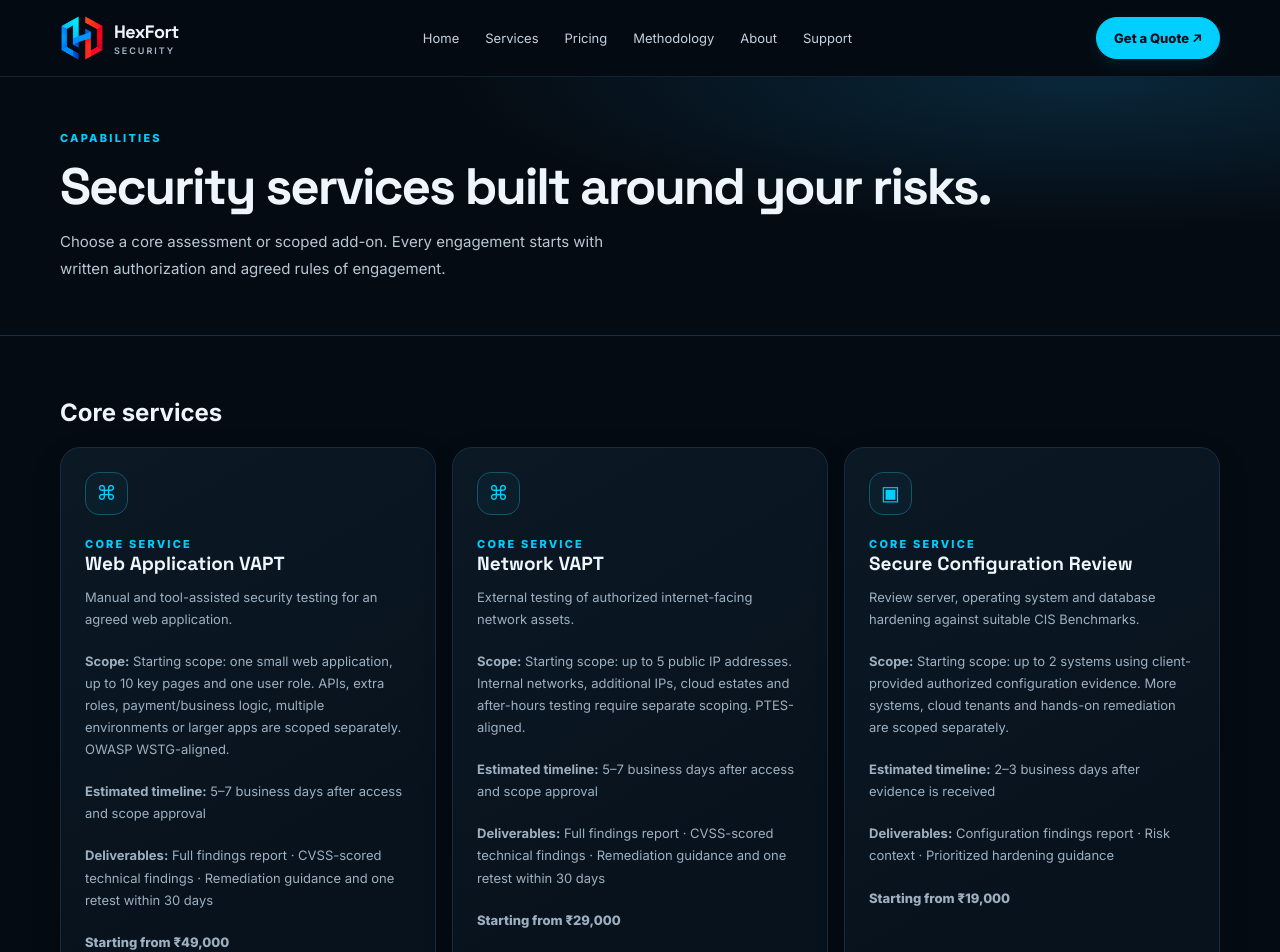
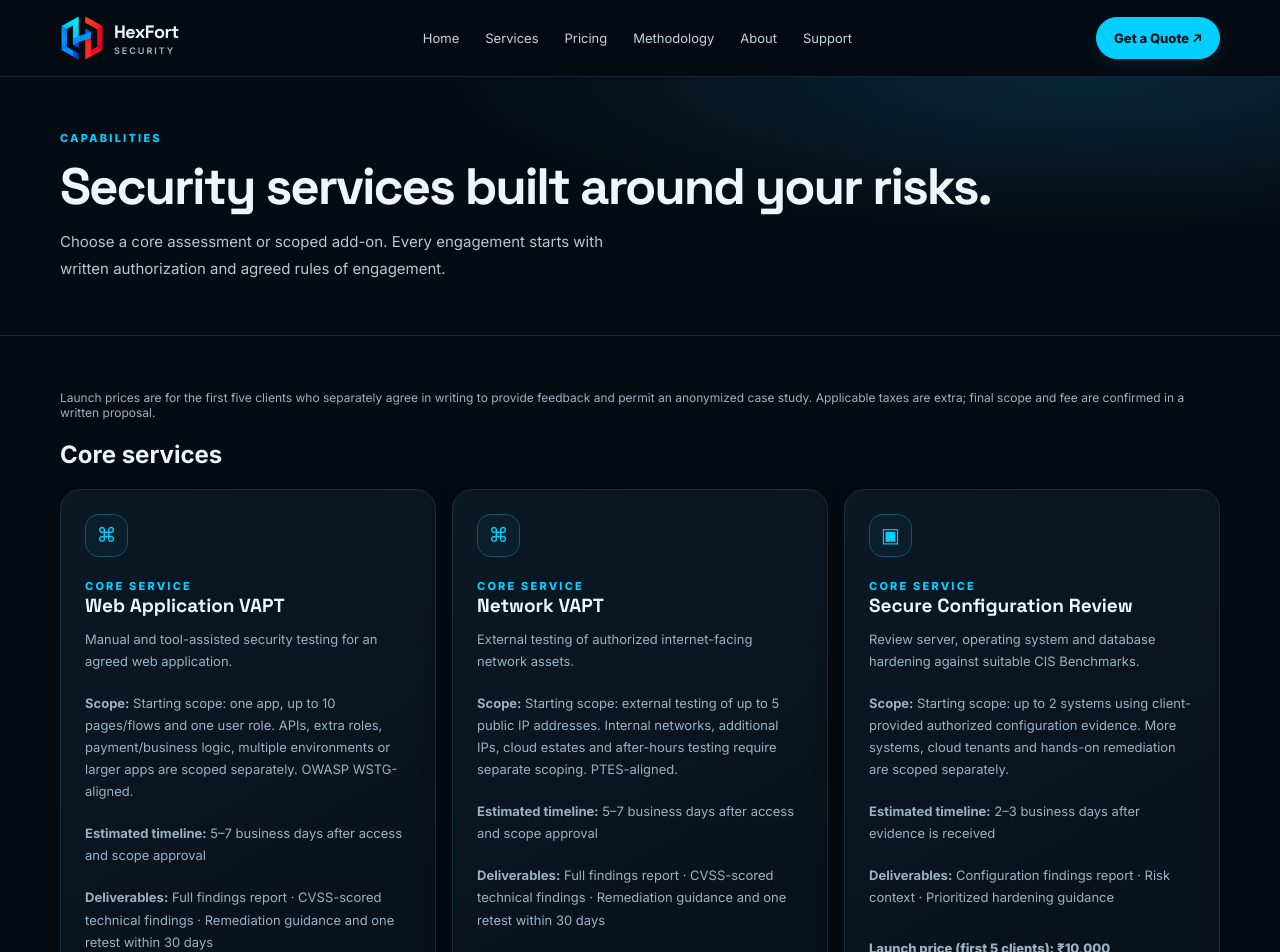
Before and after one commit to Sujal-Kadam99/HexFort-Security, a Next.js app: page /services in a window 1280 px wide. Shown: the top 952 px of the page. Built offline with nearby package versions, Linux system fonts and the light colour scheme.

Commit message:
Align launch pricing with service scopes

```diff
--- a/src/app/services/page.tsx
+++ b/src/app/services/page.tsx
@@ -2,12 +2,7 @@ import Link from "next/link";
 import { PageHero, Shell } from "@/components/Site";
 import { addOnServices, coreServices } from "@/lib/service-catalog";
 
-const startingPrices: Record<string, number> = {
-  "web-application-vapt": 49000,
-  "network-vapt": 29000,
-  "secure-configuration-review": 19000,
-  "phishing-simulation": 19000,
-};
+const money = (value: number) => new Intl.NumberFormat("en-IN", { style: "currency", currency: "INR", maximumFractionDigits: 0 }).format(value);
 
 function ServiceCards({ items }: { items: typeof coreServices }) {
   return <div className="cards" style={{ marginTop: 18 }}>{items.map((service) => <article id={service.slug} className="service-card" key={service.slug}>
@@ -15,9 +10,11 @@ function ServiceCards({ items }: { items: typeof coreServices }) {
     <p>{service.short_description}</p><p><b>Scope:</b> {service.scope}</p>
     {service.timeline && <p><b>Estimated timeline:</b> {service.timeline}</p>}
     <p><b>Deliverables:</b> {service.deliverables.join(" · ")}</p>
-    <p className="price">{startingPrices[service.slug] === undefined ? "Custom quote" : `Starting from ${new Intl.NumberFormat("en-IN", { style: "currency", currency: "INR", maximumFractionDigits: 0 }).format(startingPrices[service.slug])}`}</p>
+    <div style={{ margin: "8px 0 18px" }}>
+      {service.launchPriceInr === undefined ? <p className="price">Custom quote</p> : <><p className="price">Launch price (first 5 clients): {money(service.launchPriceInr)}</p><small className="muted">Regular price: {money(service.standardPriceInr!)}</small></>}
+    </div>
     <div className="card-bottom"><Link href={"/contact?service="+encodeURIComponent(service.name)}>Request a quote →</Link><Link href={"/engagement?service="+encodeURIComponent(service.name)}>Start Engagement ↗</Link></div>
   </article>)}</div>;
 }
 
-export default function Services(){return <Shell><PageHero eyebrow="CAPABILITIES" title="Security services built around your risks." desc="Choose a core assessment or scoped add-on. Every engagement starts with written authorization and agreed rules of engagement."/><div className="content"><div className="container"><h2>Core services</h2><ServiceCards items={coreServices}/><h2 style={{marginTop:52}}>Add-on assessments</h2><p className="muted">Scoped and quoted per engagement after a brief scoping call.</p><ServiceCards items={addOnServices}/></div></div></Shell>}
+export default function Services(){return <Shell><PageHero eyebrow="CAPABILITIES" title="Security services built around your risks." desc="Choose a core assessment or scoped add-on. Every engagement starts with written authorization and agreed rules of engagement."/><div className="content"><div className="container"><p className="form-note">Launch prices are for the first five clients who separately agree in writing to provide feedback and permit an anonymized case study. Applicable taxes are extra; final scope and fee are confirmed in a written proposal.</p><h2>Core services</h2><ServiceCards items={coreServices}/><h2 style={{marginTop:52}}>Add-on assessments</h2><p className="muted">Custom quote based on the agreed scope.</p><ServiceCards items={addOnServices}/></div></div></Shell>}
--- a/src/lib/service-catalog.ts
+++ b/src/lib/service-catalog.ts
@@ -5,15 +5,17 @@ export type CatalogService = {
   icon: string;
   short_description: string;
   scope: string;
+  launchPriceInr?: number;
+  standardPriceInr?: number;
   timeline?: string;
   deliverables: string[];
 };
 
 export const coreServices: CatalogService[] = [
-  { slug: "web-application-vapt", name: "Web Application VAPT", category: "Core service", icon: "⌘", short_description: "Manual and tool-assisted security testing for an agreed web application.", scope: "Starting scope: one small web application, up to 10 key pages and one user role. APIs, extra roles, payment/business logic, multiple environments or larger apps are scoped separately. OWASP WSTG-aligned.", timeline: "5–7 business days after access and scope approval", deliverables: ["Full findings report", "CVSS-scored technical findings", "Remediation guidance and one retest within 30 days"] },
-  { slug: "network-vapt", name: "Network VAPT", category: "Core service", icon: "⌘", short_description: "External testing of authorized internet-facing network assets.", scope: "Starting scope: up to 5 public IP addresses. Internal networks, additional IPs, cloud estates and after-hours testing require separate scoping. PTES-aligned.", timeline: "5–7 business days after access and scope approval", deliverables: ["Full findings report", "CVSS-scored technical findings", "Remediation guidance and one retest within 30 days"] },
-  { slug: "secure-configuration-review", name: "Secure Configuration Review", category: "Core service", icon: "▣", short_description: "Review server, operating system and database hardening against suitable CIS Benchmarks.", scope: "Starting scope: up to 2 systems using client-provided authorized configuration evidence. More systems, cloud tenants and hands-on remediation are scoped separately.", timeline: "2–3 business days after evidence is received", deliverables: ["Configuration findings report", "Risk context", "Prioritized hardening guidance"] },
-  { slug: "phishing-simulation", name: "Phishing Simulation", category: "Core service", icon: "◉", short_description: "A carefully scoped awareness campaign with safeguards and reporting.", scope: "Starting scope: one approved campaign for up to 25 consenting/in-scope recipients. Client approval, audience safeguards and schedule are required; credential collection is excluded.", timeline: "1–2 weeks after written approvals", deliverables: ["Campaign summary", "Awareness reporting", "Practical recommendations"] },
+  { slug: "web-application-vapt", name: "Web Application VAPT", category: "Core service", icon: "⌘", short_description: "Manual and tool-assisted security testing for an agreed web application.", scope: "Starting scope: one app, up to 10 pages/flows and one user role. APIs, extra roles, payment/business logic, multiple environments or larger apps are scoped separately. OWASP WSTG-aligned.", launchPriceInr: 18000, standardPriceInr: 30000, timeline: "5–7 business days after access and scope approval", deliverables: ["Full findings report", "CVSS-scored technical findings", "Remediation guidance and one retest within 30 days"] },
+  { slug: "network-vapt", name: "Network VAPT", category: "Core service", icon: "⌘", short_description: "External testing of authorized internet-facing network assets.", scope: "Starting scope: external testing of up to 5 public IP addresses. Internal networks, additional IPs, cloud estates and after-hours testing require separate scoping. PTES-aligned.", launchPriceInr: 15000, standardPriceInr: 25000, timeline: "5–7 business days after access and scope approval", deliverables: ["Full findings report", "CVSS-scored technical findings", "Remediation guidance and one retest within 30 days"] },
+  { slug: "secure-configuration-review", name: "Secure Configuration Review", category: "Core service", icon: "▣", short_description: "Review server, operating system and database hardening against suitable CIS Benchmarks.", scope: "Starting scope: up to 2 systems using client-provided authorized configuration evidence. More systems, cloud tenants and hands-on remediation are scoped separately.", launchPriceInr: 10000, standardPriceInr: 15000, timeline: "2–3 business days after evidence is received", deliverables: ["Configuration findings report", "Risk context", "Prioritized hardening guidance"] },
+  { slug: "phishing-simulation", name: "Phishing Simulation", category: "Core service", icon: "◉", short_description: "A carefully scoped awareness campaign with safeguards and reporting.", scope: "Starting scope: one approved campaign for up to 25 recipients. Client approval, audience safeguards and schedule are required; credential collection is excluded.", launchPriceInr: 10000, standardPriceInr: 15000, timeline: "1–2 weeks after written approvals", deliverables: ["Campaign summary", "Awareness reporting", "Practical recommendations"] },
 ];
 
 export const addOnServices: CatalogService[] = [
```
Also changed, not shown: src/app/pricing/page.tsx (+1 -1 lines), src/components/PricingCards.tsx (+3 -6 lines), 1 other file (tests, documents, lock files or other folders).
